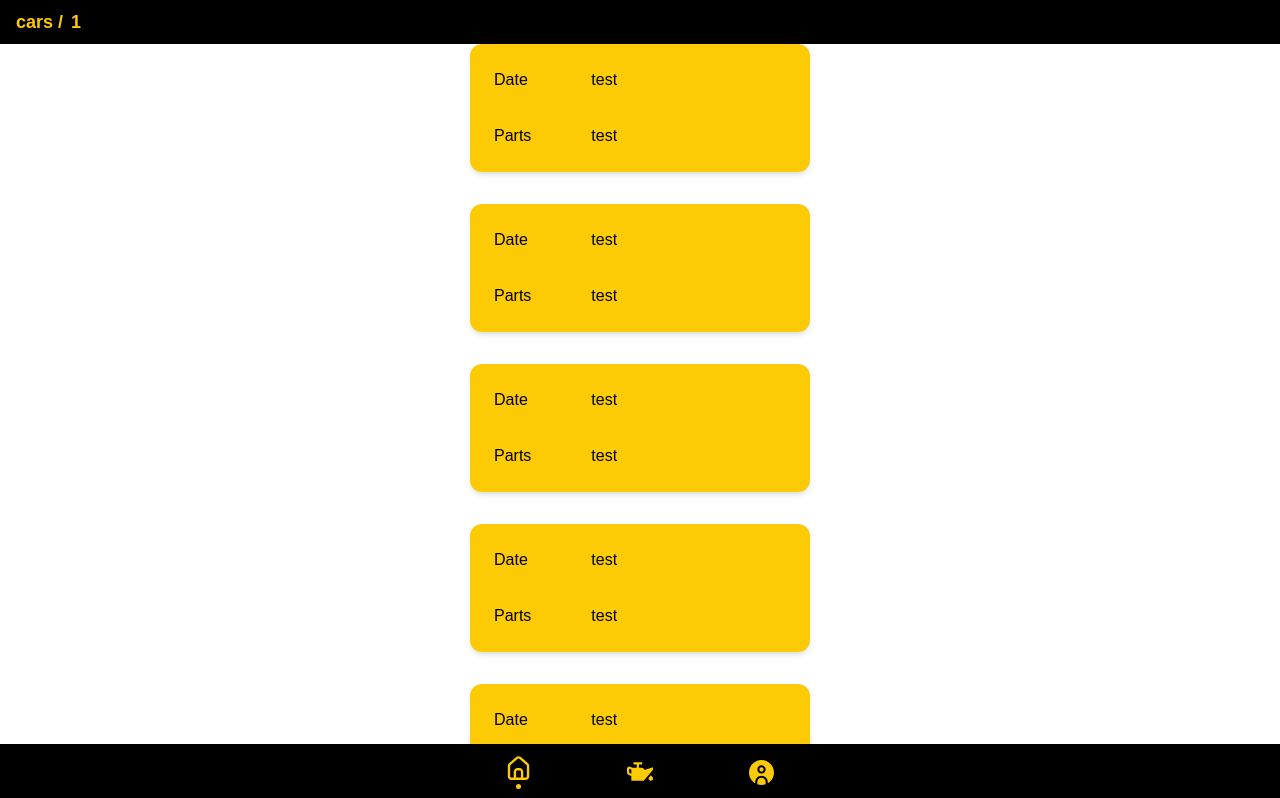
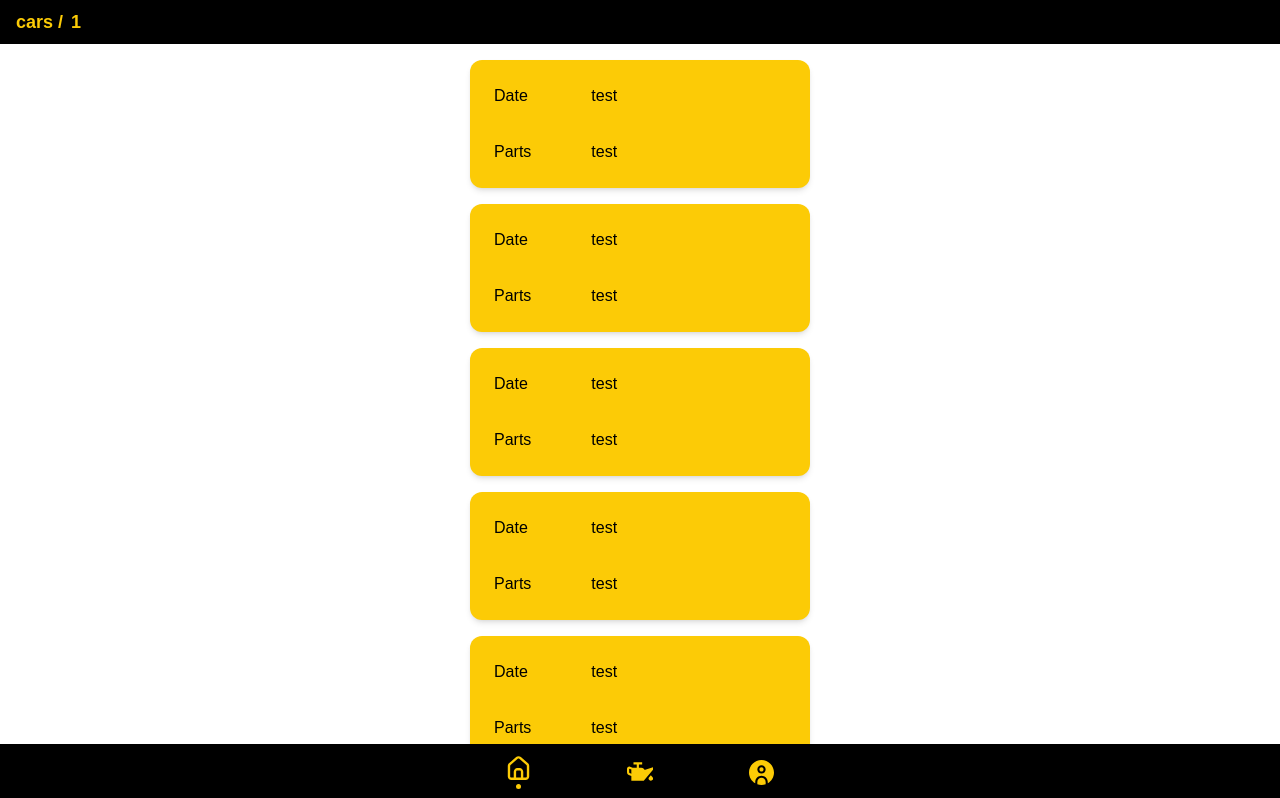
Before and after one commit to KaungHtetMon29/TaxiOwnerProject, a Next.js app: page /cars/1 in a window 1280 px wide. Shown: the top 798 px of the page. Built offline with nearby package versions, Linux system fonts and the light colour scheme.

Commit message:
error fix

```diff
--- a/src/components/nav/breadcumbnav.tsx
+++ b/src/components/nav/breadcumbnav.tsx
@@ -2,11 +2,10 @@ import Link from "next/link";
 import { useRouter } from "next/router";
 import { ReactNode } from "react";
 
-function Breadcumb(props: { children: React.ReactNode }) {
+function Breadcumb() {
   const router = useRouter();
   const route: ReactNode[] = router.asPath.split("/");
   return (
-    <div>
     <div className="flex gap-2 bg-black text-primary py-2 px-2 sticky top-0 text-lg">
       {route.map((e, i) => (
         <Link
@@ -27,8 +26,6 @@ function Breadcumb(props: { children: React.ReactNode }) {
         </Link>
       ))}
     </div>
-      {props.children}
-    </div>
   );
 }
 export default Breadcumb;
--- a/src/layout/listlayout.tsx
+++ b/src/layout/listlayout.tsx
@@ -1,6 +1,6 @@
 function Listlayouts(props: { children: React.ReactNode }) {
   return (
-    <div className="items-center flex flex-col gap-8 mt-8">
+    <div className="items-center flex flex-col gap-4 mt-4">
       {props.children}
     </div>
   );
--- a/src/layout/normallistlayout.tsx
+++ b/src/layout/normallistlayout.tsx
@@ -1,6 +1,6 @@
 function NormallistLayout(props: { children: React.ReactNode }) {
   return (
-    <div className="px-4 gap-8 flex flex-col justify-center">
+    <div className="px-4 gap-4 flex flex-col justify-center">
       {props.children}
     </div>
   );
--- a/src/pages/cars/[maintenances]/index.tsx
+++ b/src/pages/cars/[maintenances]/index.tsx
@@ -8,7 +8,8 @@ import { useEffect } from "react";
 function Maintenances() {
   const router = useRouter();
   return (
-    <Breadcumb>
+    <>
+      <Breadcumb />
       <Listlayouts>
         <MaintenanceHistoryCard />
         <MaintenanceHistoryCard />
@@ -17,7 +18,7 @@ function Maintenances() {
         <MaintenanceHistoryCard />
         <MaintenanceHistoryCard />
       </Listlayouts>
-    </Breadcumb>
+    </>
   );
 }
 export default Maintenances;
--- a/tailwind.config.ts
+++ b/tailwind.config.ts
@@ -4,7 +4,7 @@ const config: Config = {
   content: [
     "./src/pages/**/*.{js,ts,jsx,tsx,mdx}",
     "./src/components/**/*.{js,ts,jsx,tsx,mdx}",
-    "./src/app/**/*.{js,ts,jsx,tsx,mdx}",
+    "./src/**/*.{js,ts,jsx,tsx,mdx}",
   ],
   theme: {
     extend: {
```
Lines whose indentation alone changed are shown as unchanged.
